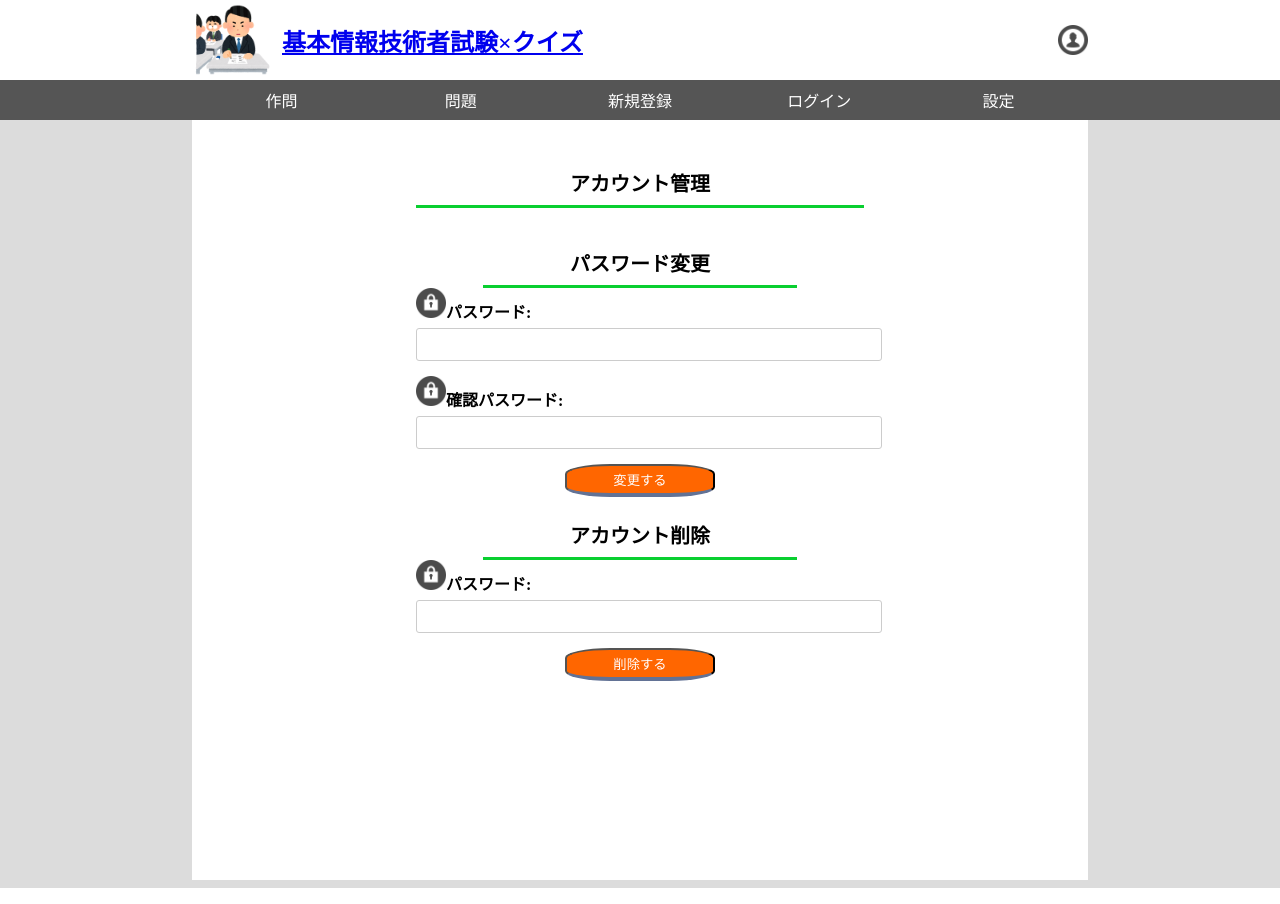
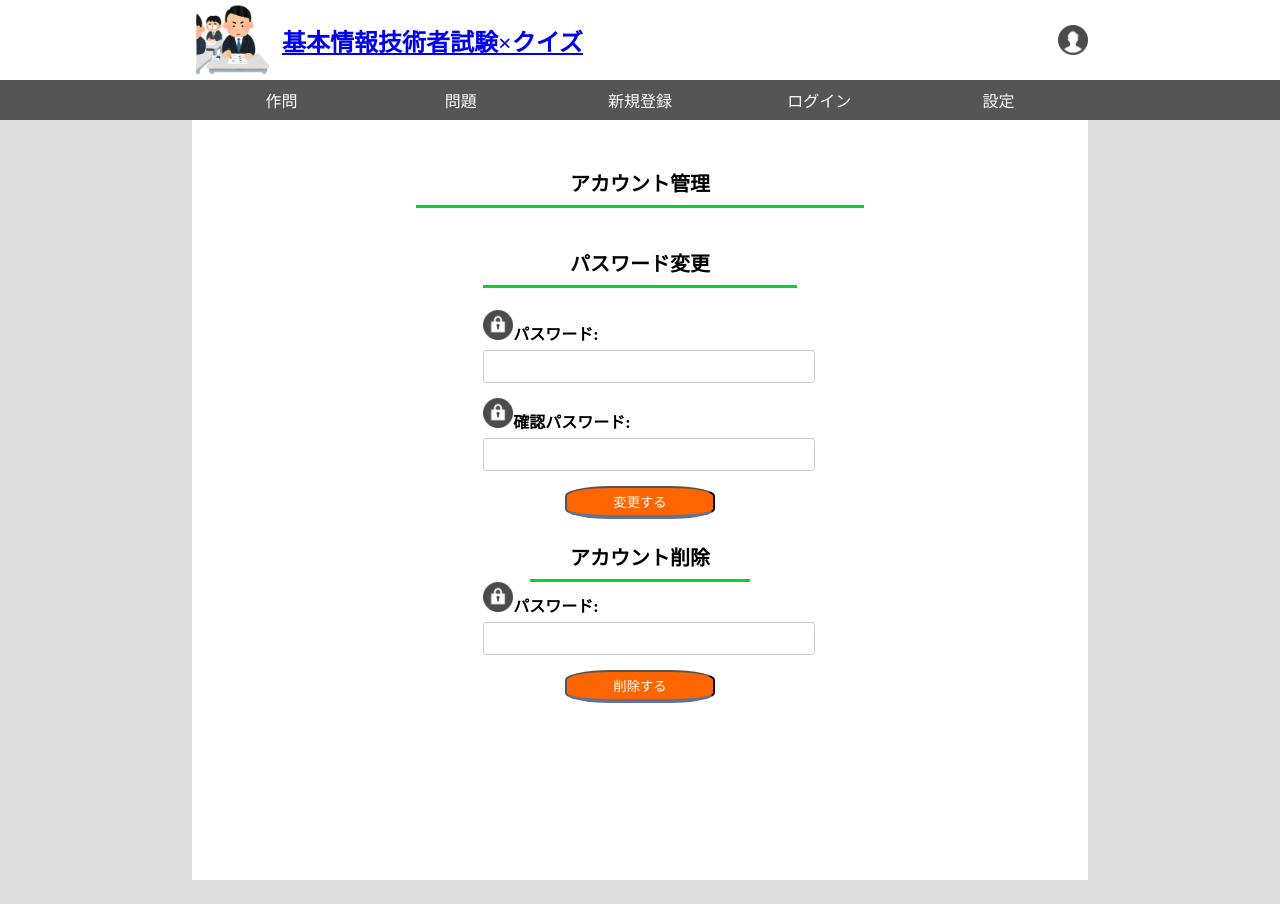
Before and after one commit to yuatomo/-------------, a PHP site: page /mypage/managementAccount.html in a window 1280 px wide. Run offline with PHP 8.4, Linux system fonts and the light colour scheme.

Commit message:
ノーションのタスクをしました

```diff
--- a/mypage/css/managementAccount.css
+++ b/mypage/css/managementAccount.css
@@ -19,6 +19,19 @@ h1{
 	padding: 5% 0;
 	margin: 0 auto;
 }
+/*container2はパスワード変更の緑の線とパスワード入力欄を合わせる処理*/
+.container2 {
+  display: block;
+	box-sizing: border-box;
+	width: 70%;
+	height: 100%;
+	padding: 5% 0;
+	margin: 0 auto;
+}
+
+
+
+
   h2 {
     text-align: center;
     margin-bottom: 20px;
--- a/mypage/managementAccount.html
+++ b/mypage/managementAccount.html
@@ -15,7 +15,7 @@
                 </a>
                 <a href="index.html">基本情報技術者試験×クイズ</a>
                 <a class="mypage" href="../mypage/index.html">
-                    <img class="icon" src="../image/user.png" alt="マイページアイコン">
+                    <img class="icon" src="../image/user2.png" alt="マイページアイコン">
                 </a>
             </h2>
         </header>
@@ -34,6 +34,8 @@
                     <h1>アカウント管理</h1>
                 <div class="container">
                     <h1>パスワード変更</h1>
+                    <!--container2はパスワード変更の緑の線とパスワード入力欄を合わせる処理のためのクラス名-->
+                    <div class="container2">
                     <form action="login.php" method="POST">
                         <div class="form-group">
                             <label for="password"><img src="../image/key.png" class="icon">パスワード:</label>
```
Also changed, not shown: mypage/css/gradeList.css (+3 -5 lines).
